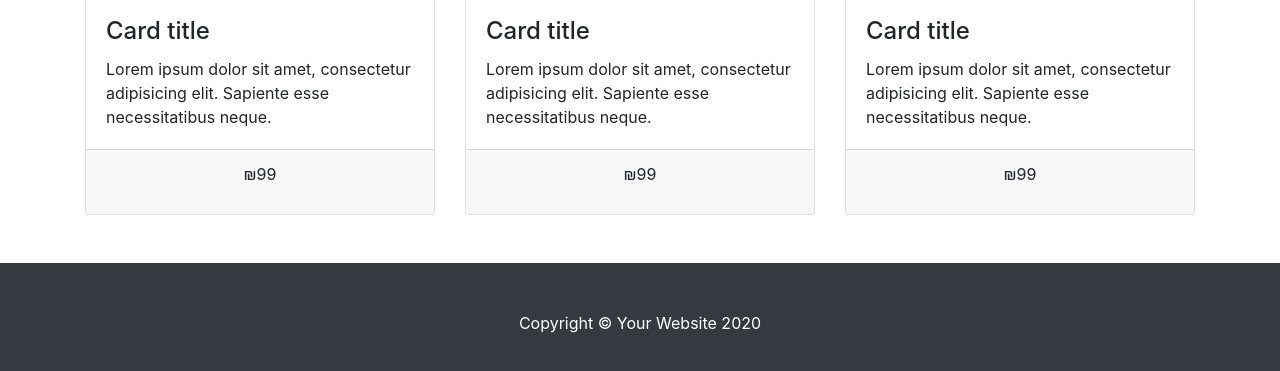
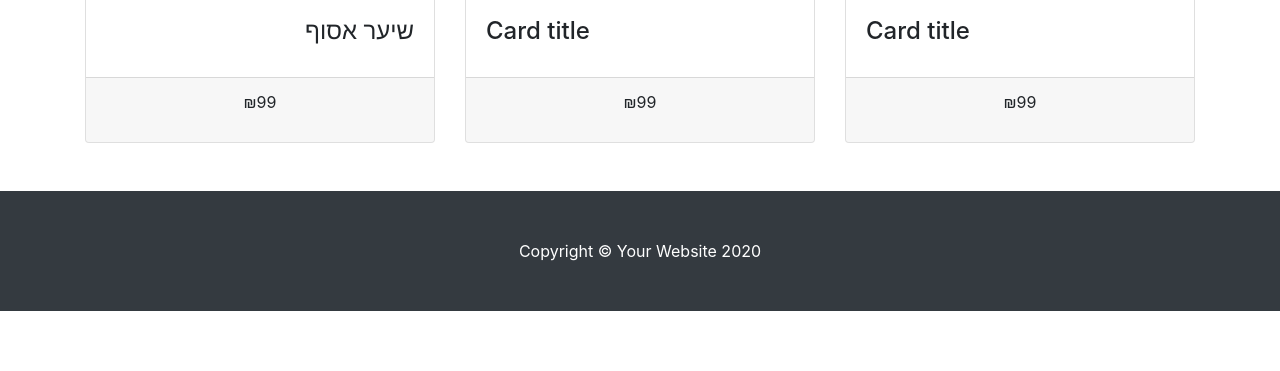
Before and after one commit to noga-g/test, a website: page index.html in a window 1280 px wide. Shown: the part 1660-2031 px from the top of the page. After the commit the page ends 1971 px from the top, so only its background shows below. Drawn offline with Linux system fonts and the light colour scheme.

Commit message:
Update index.html

```diff
--- a/index.html
+++ b/index.html
@@ -73,8 +73,7 @@
         <div class="card h-100">
           <img class="card-img-top" src="https://www.sacara.co.il/content/images/thumbs/0009793_-.jpeg" alt="">
           <div class="card-body">
-            <h4 class="card-title">Card title</h4>
-            <p class="card-text">Lorem ipsum dolor sit amet, consectetur adipisicing elit. Sapiente esse necessitatibus neque.</p>
+            <h4 class="card-title" style="text-align: right;">שיער אסוף</h4>
           </div>
           <div class="card-footer">
             <p style="text-align: center;">₪99</p>
@@ -86,7 +85,6 @@
           <img class="card-img-top" src="https://www.sacara.co.il/content/images/thumbs/0009793_-.jpeg" alt="">
           <div class="card-body">
             <h4 class="card-title">Card title</h4>
-            <p class="card-text">Lorem ipsum dolor sit amet, consectetur adipisicing elit. Sapiente esse necessitatibus neque.</p>
           </div>
           <div class="card-footer">
             <p style="text-align: center;">₪99</p>
@@ -98,7 +96,6 @@
           <img class="card-img-top" src="https://www.sacara.co.il/content/images/thumbs/0009793_-.jpeg" alt="">
           <div class="card-body">
             <h4 class="card-title">Card title</h4>
-            <p class="card-text">Lorem ipsum dolor sit amet, consectetur adipisicing elit. Sapiente esse necessitatibus neque.</p>
           </div>
           <div class="card-footer">
             <p style="text-align: center;">₪99</p>
```
